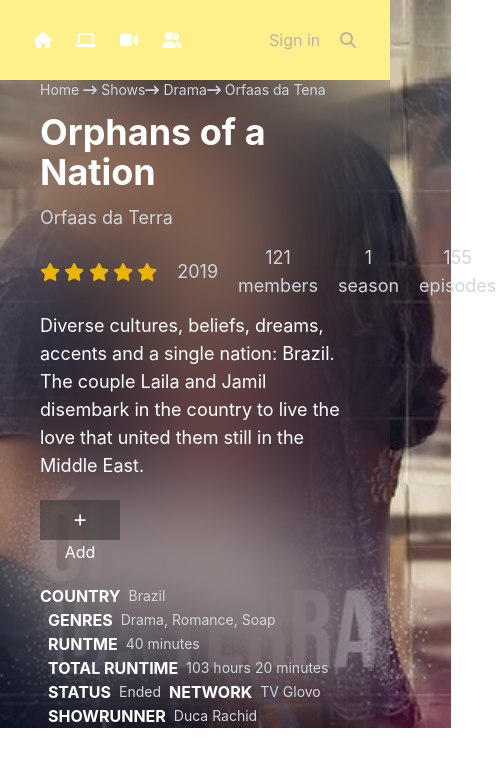
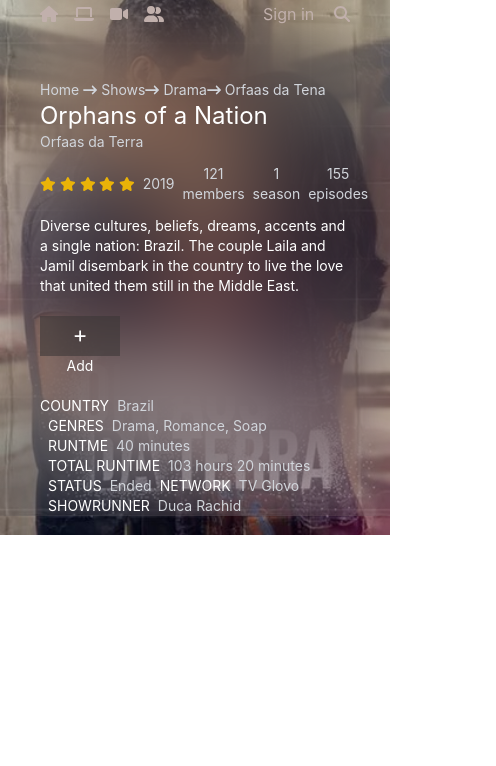
Before and after one commit to ddunia680/movies-dsplay-app, a React (Create React App) app: page / in a window 390 px wide. Shown: the top 766 px of the page, 496 px wide, since content can reach past the window. Built offline with nearby package versions, Linux system fonts and the light colour scheme.

Commit message:
first fix smartphone screen issues

```diff
--- a/src/Section1/section1.js
+++ b/src/Section1/section1.js
@@ -22,7 +22,7 @@ function section1(props) {
             <div className='flex flex-row justify-start mx-5 items-center space-x-2 flex-wrap lg:flex-col lg:items-end lg:justify-start'>
                 {content.map(el => {
                     return <div className='flex flex-row flex-nowrap justify-start space-x-2 items-center lg:flex-col lg:px-5 lg:items-end lg:py-2' key={el.title}>
-                                <h2 className='font-bold text-md text-white'>{el.title}</h2>
+                                <h2 className='text-sm text-white lg:font-bold lg:text-md'>{el.title}</h2>
                                 <p className='text-sm text-gray-300'>{el.details}</p>
                             </div>
                 })}
@@ -35,10 +35,10 @@ function section1(props) {
                     <p>Drama<span><FontAwesomeIcon icon={faArrowRightLong}/></span></p>
                     <p>Orfaas da Tena</p>
                 </div>
-                <h1 className='text-4xl text-left text-white font-bold py-3'>Orphans of a Nation</h1>
-                <p className='text-left text-gray-300 text-lg'>Orfaas da Terra</p>
+                <h1 className='text-2xl text-left text-white lg:font-bold lg:text-4xl lg:py-3'>Orphans of a Nation</h1>
+                <p className='text-left text-gray-300 text-sm lg:text-lg'>Orfaas da Terra</p>
 
-                <div className='flex flex-row justify-start items-center text-md space-x-5 my-3 text-lg text-gray-300'>
+                <div className='flex flex-row justify-start items-center my-3 text-gray-300 text-sm space-x-2 lg:text-md lg:space-x-5'>
 
                     <div className=' flex flex-row justify-start space-x-1 text-yellow-500'>
                         <FontAwesomeIcon icon={faStar}/>
@@ -53,13 +53,13 @@ function section1(props) {
                     <p>155 episodes</p>
                 </div>
 
-                <p className='text-left text-white text-lg'>Diverse cultures, beliefs, dreams, accents and a single nation: Brazil. The couple Laila and Jamil disembark in the country to live the love that united them still in the Middle East.</p>
+                <p className='text-left text-white text-sm lg:text-lg'>Diverse cultures, beliefs, dreams, accents and a single nation: Brazil. The couple Laila and Jamil disembark in the country to live the love that united them still in the Middle East.</p>
 
                 <div className='flex flex-col w-fit h-fit my-5'>
                     <span className='w-20 h-10 plusB flex flex-row justify-center items-center text-white hover:bg-gray-100 hover:text-gray-900'>
                         <FontAwesomeIcon icon={faPlus} className='text-sm'/>
                     </span>
-                    <p className='text-md text-white'>Add</p>
+                    <p className='text-sm text-white lg:text-md'>Add</p>
             </div>
             </div>
                 {/* Right div */}
--- a/src/header/header.js
+++ b/src/header/header.js
@@ -8,21 +8,21 @@ import './header.css';
 function header(props) {
     return (
         <div>
-            <nav className='max-w-lg fixed w-screen bg-yellow-200 mx-auto px-0 flex flex-row justify-around h-20 lg:px-6'>
+            <nav className='fixed w-screen h-7 mx-auto px-0 flex flex-row justify-around lg:h-20 lg:px-6'>
           {/* Left side */}
           <div className='flex flex-row items-center justify-between px-0 lg:px-5'>
             <h1 className='hidden font-bold text-2xl text-white pr-10 md:block'>betaseries</h1>
-            <div className='flex flex-row justify-start items-center space-x-6 text-white'>
-                <p className=' flex flex-row items-center space-x-2 hover:text-chocolateBrayish hover:cursor-pointer'><FontAwesomeIcon icon={faHome} />
+            <div className='flex flex-row justify-start items-center space-x-4 lg:space-x-6 text-white'>
+                <p className=' flex flex-row items-center space-x-2 text-chocolateBrayish hover:text-white hover:cursor-pointer'><FontAwesomeIcon icon={faHome} />
                   <span className='hidden lg:block'>Home</span>
                 </p>
-                <p className=' flex flex-row items-center space-x-2 hover:text-chocolateBrayish hover:cursor-pointer'><FontAwesomeIcon icon={faLaptop} />
+                <p className=' flex flex-row items-center space-x-2 text-chocolateBrayish hover:text-white hover:cursor-pointer'><FontAwesomeIcon icon={faLaptop} />
                   <span className='hidden lg:block'>Shows</span>
                 </p>
-                <p className=' flex flex-row items-center space-x-2 hover:text-chocolateBrayish hover:cursor-pointer'><FontAwesomeIcon icon={faVideo} />
+                <p className=' flex flex-row items-center space-x-2 text-chocolateBrayish hover:text-white hover:cursor-pointer'><FontAwesomeIcon icon={faVideo} />
                   <span className='hidden lg:block'>Movies</span>
                 </p>
-                <p className=' flex flex-row items-center space-x-2 hover:text-chocolateBrayish hover:cursor-pointer'><FontAwesomeIcon icon={faUserGroup} />
+                <p className=' flex flex-row items-center space-x-2 text-chocolateBrayish hover:text-white hover:cursor-pointer'><FontAwesomeIcon icon={faUserGroup} />
                   <span className='hidden lg:block'>Community</span>
                 </p>
             </div>
```
Also changed, not shown: src/index.css (+5 -5 lines).
